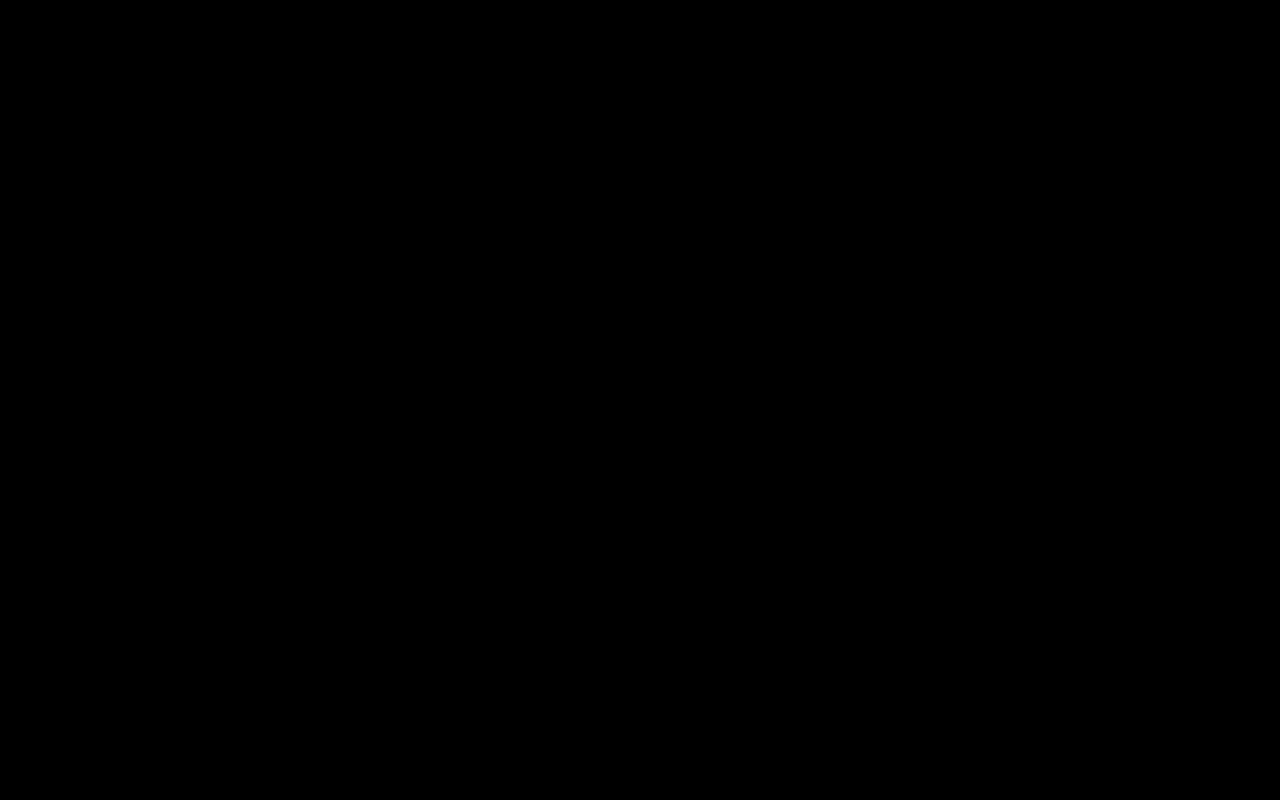
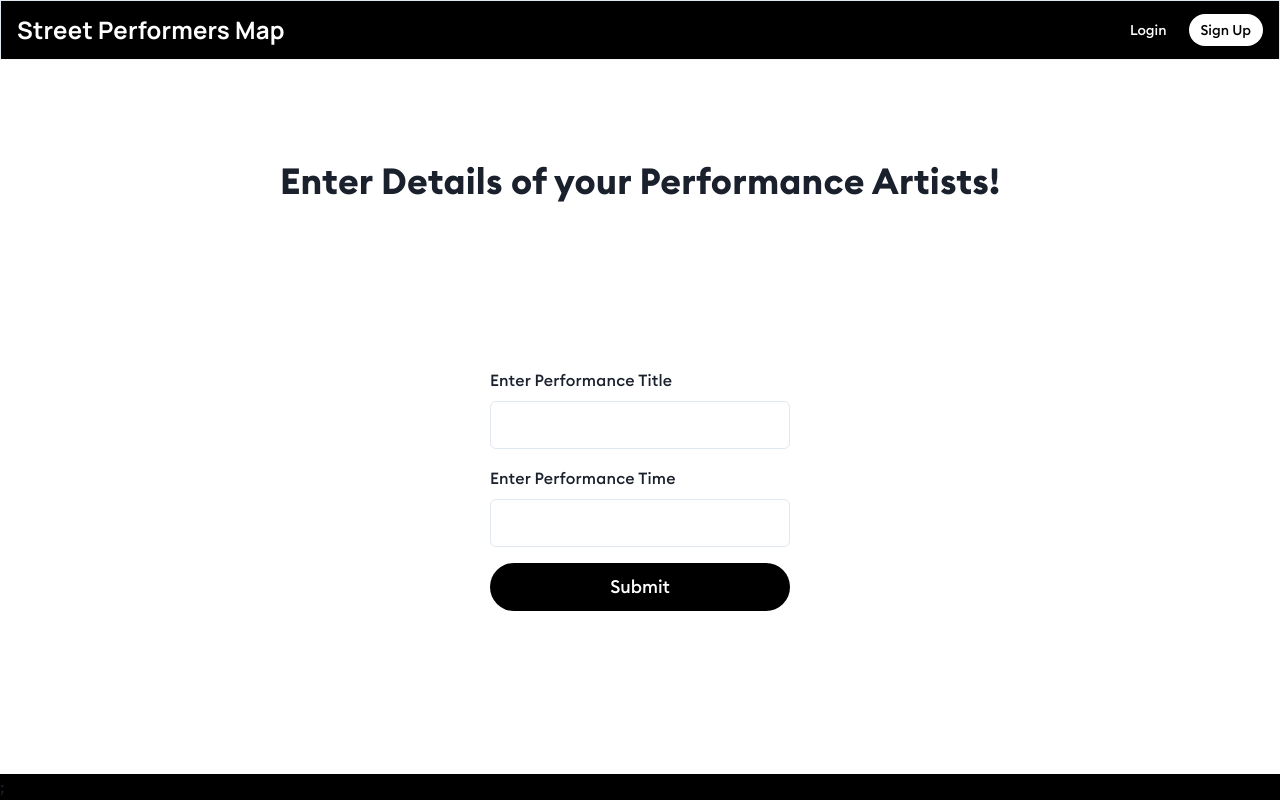
Before and after one commit to MohammedAK1991/Street-Perfomers-Map, a Next.js app in the folder client/: page /artists in a window 1280 px wide. Before the commit this address had no page. Built offline with nearby package versions, Linux system fonts and the light colour scheme; no server answers.

Commit message:
create a basic 'artists page'  where users can create a new performance

```diff
--- a/client/src/components/Header.tsx
+++ b/client/src/components/common/Header.tsx
@@ -17,7 +17,7 @@ import {
 import Link from 'next/link';
 import { ChevronDownIcon } from '@chakra-ui/icons';
 import { useRouter } from 'next/router';
-import useAuth from '../data/useAuth';
+import useAuth from '../../data/useAuth';
 
 export default function Header() {
   const router = useRouter();
--- /dev/null
+++ b/client/src/pages/artists.tsx
@@ -0,0 +1,131 @@
+import {
+  Button,
+  Center,
+  chakra,
+  Flex,
+  FormControl,
+  FormLabel,
+  Heading,
+  Input,
+} from '@chakra-ui/react';
+import Head from 'next/head';
+import React, { useState } from 'react';
+import Header from '../components/common/Header';
+import useAuth from '../data/useAuth';
+import { getEnvironmentUrl } from '../data/utils';
+import firebase from 'firebase/app';
+
+// type ArtistsPageProps = {};
+
+// const ArtistsPage: React.FC<ArtistsPageProps> = () => {
+const ArtistsPage = () => {
+  const { auth } = useAuth();
+
+  const [performanceTitle, setPerformanceTitle] = useState<string>('');
+  const [performanceTime, setPerformanceTime] = useState<string>('');
+
+  async function addPerformance(
+    auth: firebase.User | null,
+    performanceTitle: string,
+    performanceTime: string,
+  ) {
+    try {
+      const token = await auth?.getIdToken();
+      console.log(token, 'token');
+      const url = getEnvironmentUrl();
+      await fetch(`${url}performances/${auth?.uid}`, {
+        method: 'POST',
+        body: JSON.stringify({ performanceTitle, performanceTime }),
+        headers: {
+          'Content-Type': 'application/json',
+          'Authorization': `Bearer ${token}`,
+        },
+      });
+    } catch (error) {
+      console.log('error adding performance to user doc', error);
+    }
+  }
+
+  return (
+    <>
+      <Flex bgColor='white' flexGrow={1} direction='column'>
+        <Head>
+          <title>Street Perfomers Map </title>
+          <meta name='description' content='Street Perfomers Map' />
+          <link rel='icon' href='/favicon.ico' />
+        </Head>
+        <Header />
+        <Heading textAlign='center' mt='100px'>
+          Enter Details of your Performance Artists!
+        </Heading>
+        <Center my='auto'>
+          <chakra.form
+            gap='4'
+            onSubmit={async (event) => {
+              console.log('clicked');
+              event.preventDefault();
+              await addPerformance(auth, performanceTitle, performanceTime);
+            }}
+            display='flex'
+            alignSelf='stretch'
+            flexDirection='column'
+          >
+            <FormControl
+              // id='email'
+              rounded='md'
+            >
+              <FormLabel>Enter Performance Title</FormLabel>
+              <Input
+                minW='300px'
+                alignSelf='stretch'
+                type='text'
+                value={performanceTitle}
+                onChange={(event) => setPerformanceTitle(event.target.value)}
+                variant='outline'
+                // placeholder={t('placeholder_email')}
+                size='lg'
+                isRequired
+                _focus={{
+                  borderColor: 'secondary',
+                }}
+              />
+            </FormControl>
+            <FormControl
+              // id='password'
+              rounded='md'
+            >
+              <FormLabel>Enter Performance Time</FormLabel>
+
+              <Input
+                minW='300px'
+                value={performanceTime}
+                onChange={(event) => setPerformanceTime(event.target.value)}
+                variant='outline'
+                size='lg'
+                isRequired
+                autoComplete='true'
+                _focus={{
+                  borderColor: 'secondary',
+                }}
+              />
+            </FormControl>
+
+            <Button
+              color='white'
+              size='lg'
+              type='submit'
+              pos='relative'
+              minW='300px'
+              variant='primary'
+              bgColor='black'
+            >
+              Submit{' '}
+            </Button>
+          </chakra.form>
+        </Center>
+      </Flex>
+      ;
+    </>
+  );
+};
+export default ArtistsPage;
```
Also changed, not shown: client/src/components/landingPage/tabs/LandingPageTabs.tsx (added, +95 -0 lines), client/src/components/common/Layout.tsx (added).
